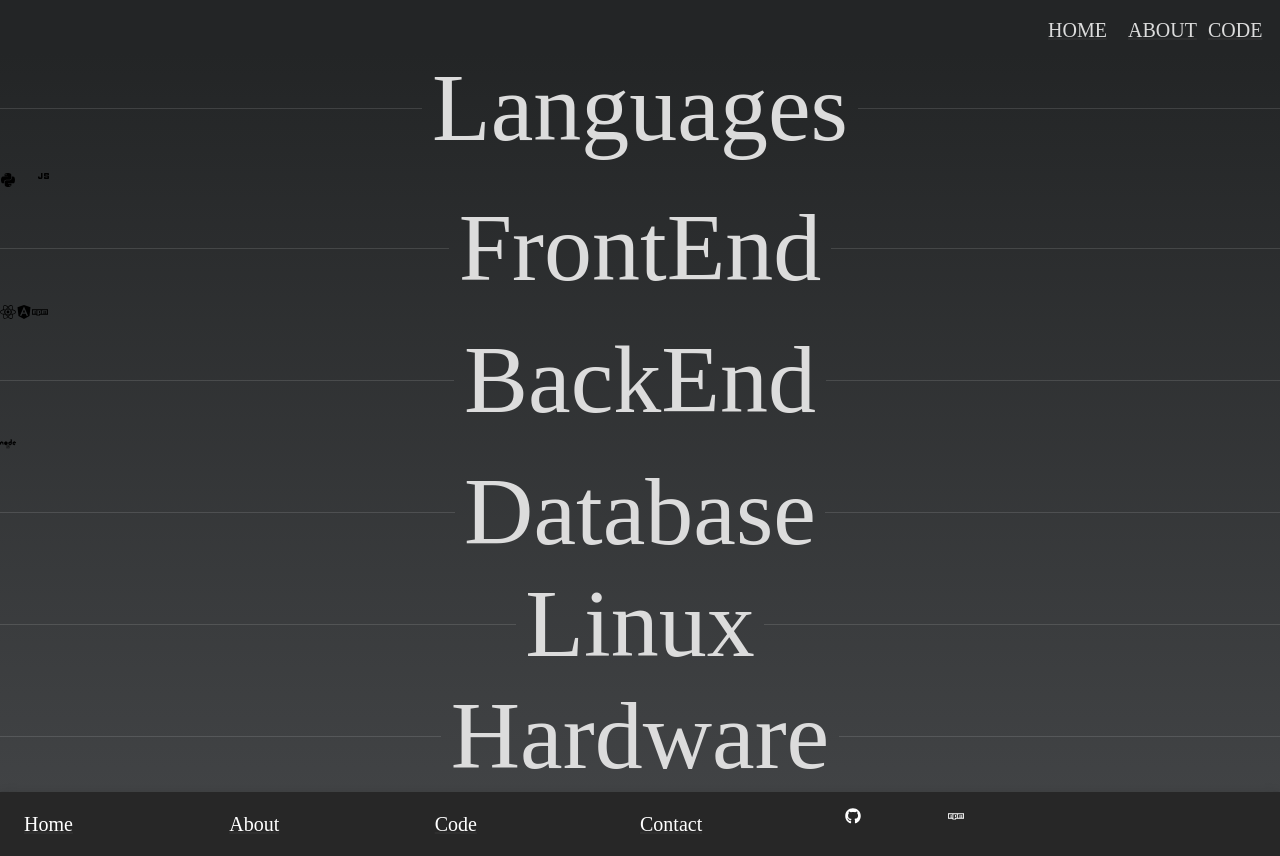
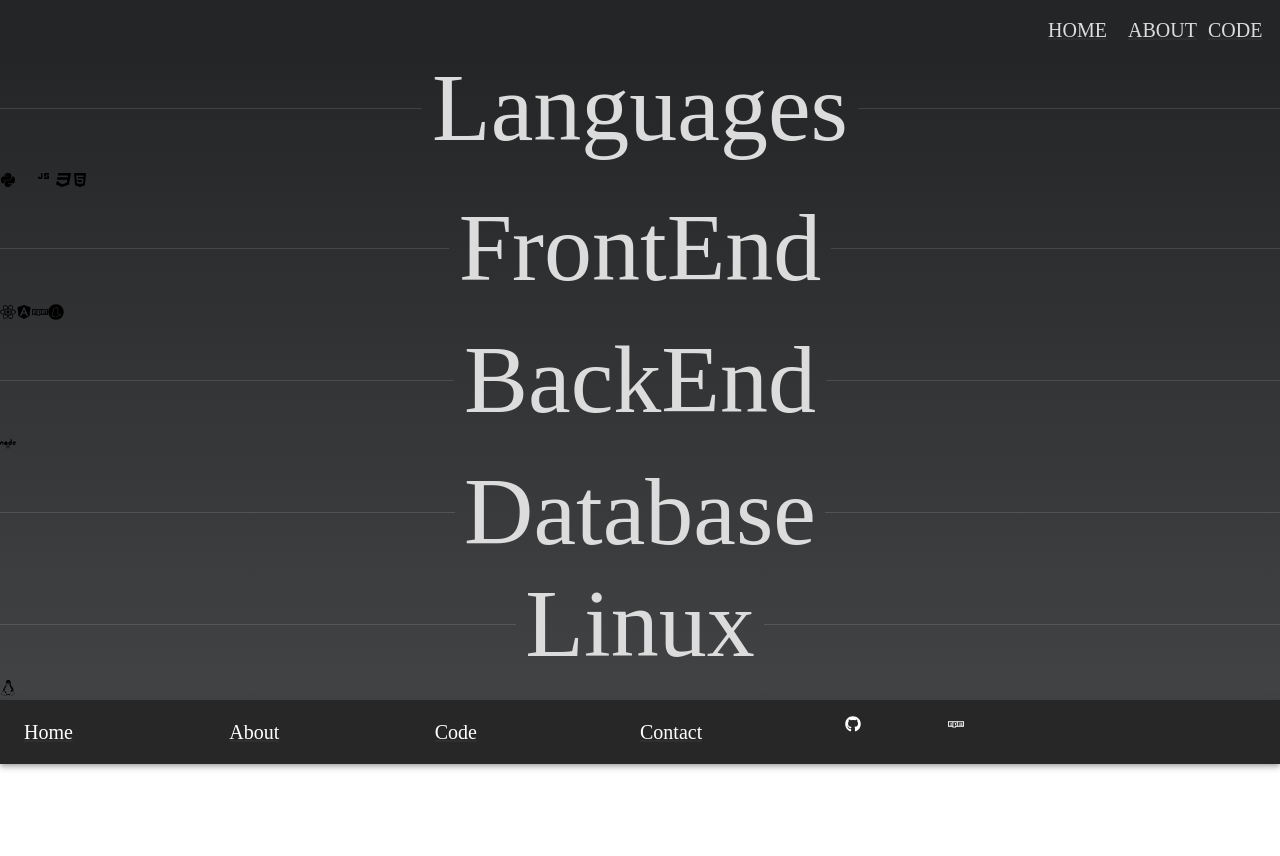
Before and after one commit to SABaltz/showcase, a React (Create React App) app: page /code in a window 1280 px wide. After the commit the page ends 800 px from the top, so only its background shows below. Built offline with nearby package versions, Linux system fonts and the light colour scheme; some icons are missing.

Commit message:
Add in icons

```diff
--- a/src/components/Code.tsx
+++ b/src/components/Code.tsx
@@ -3,7 +3,7 @@ import {Box, Divider, Typography, useMediaQuery} from "@mui/material";
 import {darkTheme} from "./Theme";
 import NavBar from "./nav/NavBar";
 import NavButton from "./nav/NavButton";
-import {FaAngular, FaNode, FaNpm, FaPython, FaReact} from "react-icons/fa";
+import {FaAngular, FaCss3, FaHtml5, FaLinux, FaNode, FaNpm, FaPython, FaReact, FaYarn} from "react-icons/fa";
 import {FaR} from "react-icons/fa6";
 import JavascriptIcon from '@mui/icons-material/Javascript';
 
@@ -28,10 +28,13 @@ export default function Code() {
                 <FaPython/>
                 <FaR/>
                 <JavascriptIcon/>
+                <FaCss3/>
+                <FaHtml5/>
                 <Divider sx={{fontSize: '5rem'}}><Typography variant={'h1'}>FrontEnd</Typography></Divider>
                 <FaReact/>
                 <FaAngular/>
                 <FaNpm/>
+                <FaYarn/>
                 {/*Material Ui*/}
                 {/*SemanticCss*/}
 
@@ -41,7 +44,11 @@ export default function Code() {
                 <Divider sx={{fontSize: '5rem'}}><Typography variant={'h1'}>Database</Typography></Divider>
 
                 <Divider sx={{fontSize: '5rem'}}><Typography variant={'h1'}>Linux</Typography></Divider>
-                <Divider sx={{fontSize: '5rem'}}><Typography variant={'h1'}>Hardware</Typography></Divider>
+                <FaLinux/>
+                {/*Debian*/}
+                {/*Tails*/}
+                {/*Ubuntu*/}
+                {/*Kali*/}
             </Box>
         </>
     )
```
